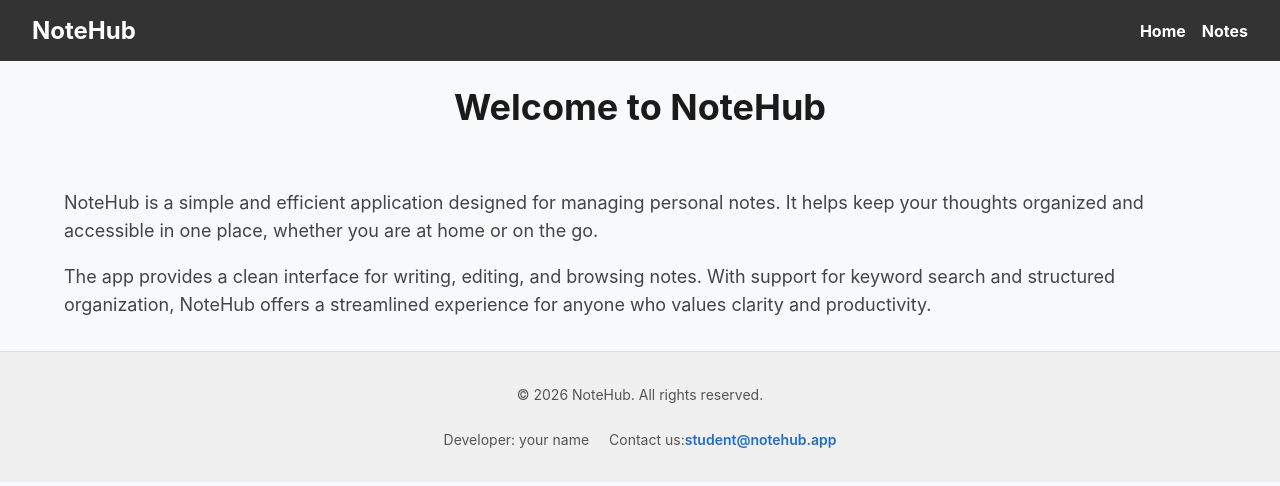
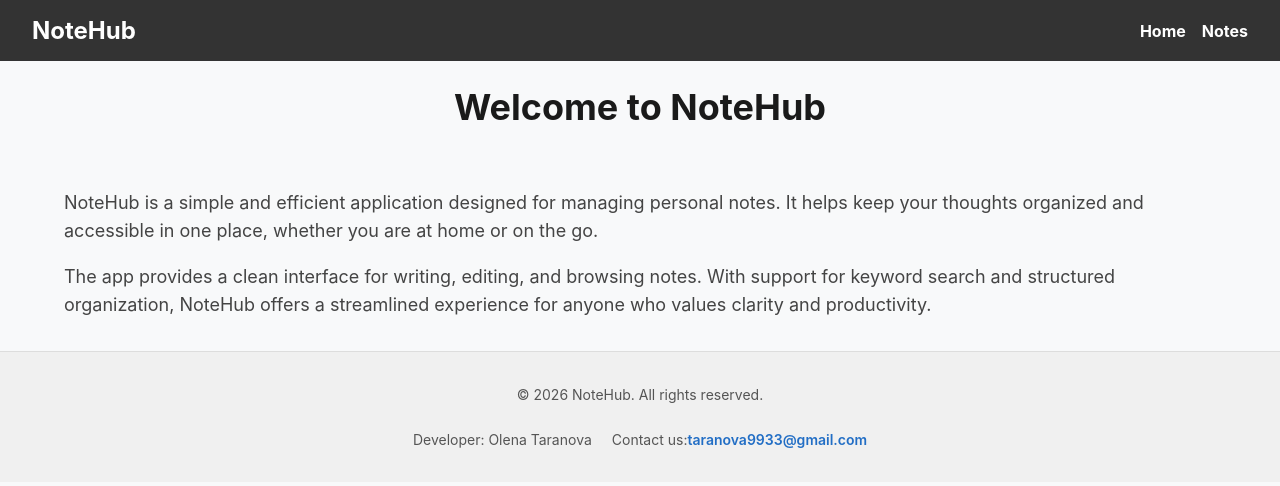
Before and after one commit to lena-tar/06-notehub-nextjs, a Next.js app: page / in a window 1280 px wide. Shown: the top 486 px of the page. Built offline with nearby package versions, Linux system fonts and the light colour scheme.

Commit message:
Update Footer.tsx

```diff
--- a/app/components/Footer/Footer.tsx
+++ b/app/components/Footer/Footer.tsx
@@ -6,10 +6,10 @@ export default function Footer() {
       <div className={css.content}>
         <p>© {new Date().getFullYear()} NoteHub. All rights reserved.</p>
         <div className={css.wrap}>
-          <p>Developer: your name</p>
+          <p>Developer: Olena Taranova</p>
           <p>
             Contact us:
-            <a href="mailto:student@notehub.app">student@notehub.app</a>
+            <a href="mailto:taranova9933@gmail.com">taranova9933@gmail.com</a>
           </p>
         </div>
       </div>
```
